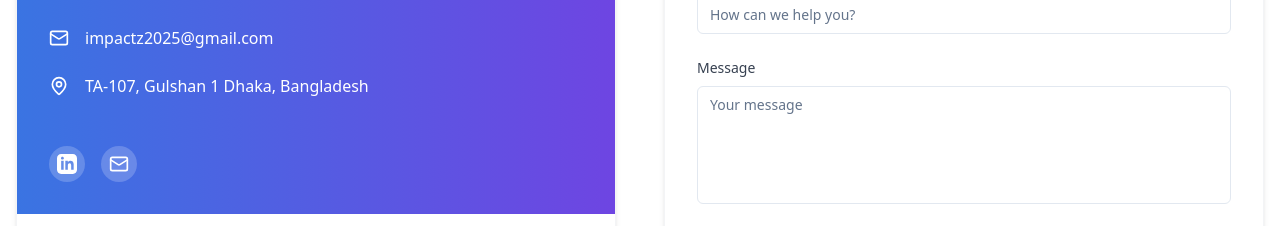
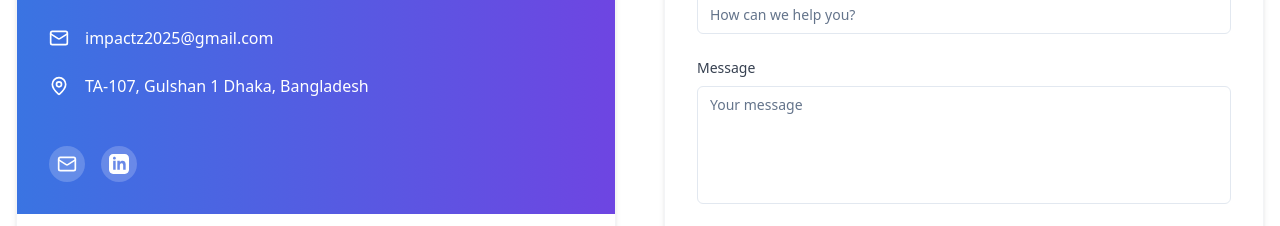
Before and after one commit to TasnimulHassan02/IMPACTZ-Website, a React (Vite) app: page / in a window 1280 px wide. Shown: the part 3067-3293 px from the top of the page. Built offline with nearby package versions, Linux system fonts and the light colour scheme.

Commit message:
Fix: Mail icon alignment
Keep the mail icon on the left side.

```diff
--- a/src/components/Contact.tsx
+++ b/src/components/Contact.tsx
@@ -2,7 +2,7 @@ import React from "react";
 import { Button } from "@/components/ui/button";
 import { Input } from "@/components/ui/input";
 import { Textarea } from "@/components/ui/textarea";
-import { Mail, Phone, MapPin, Send } from "lucide-react";
+import { Mail, Phone, MapPin, Send, Linkedin } from "lucide-react";
 
 const Contact: React.FC = () => {
   const handleSubmit = (e: React.FormEvent) => {
@@ -48,13 +48,13 @@ const Contact: React.FC = () => {
 
               <div className="mt-12">
                 <div className="flex space-x-4">
+                  <a href="#" className="bg-white/20 hover:bg-white/40 transition-colors p-2 rounded-full">
+                    <Mail className="w-5 h-5 text-white" />
+                  </a>
                   <a href="https://www.linkedin.com/company/impactz2025/?viewAsMember=true" className="bg-white/20 hover:bg-white/40 transition-colors p-2 rounded-full">
                     <svg className="w-5 h-5 text-white" fill="currentColor" viewBox="0 0 24 24" xmlns="http://www.w3.org/2000/svg">
                       <path d="M19 0h-14c-2.761 0-5 2.239-5 5v14c0 2.761 2.239 5 5 5h14c2.762 0 5-2.239 5-5v-14c0-2.761-2.238-5-5-5zm-11 19h-3v-11h3v11zm-1.5-12.268c-.966 0-1.75-.79-1.75-1.764s.784-1.764 1.75-1.764 1.75.79 1.75 1.764-.783 1.764-1.75 1.764zm13.5 12.268h-3v-5.604c0-3.368-4-3.113-4 0v5.604h-3v-11h3v1.765c1.396-2.586 7-2.777 7 2.476v6.759z"></path>
                     </svg>
-                  </a>
-                  <a href="#" className="bg-white/20 hover:bg-white/40 transition-colors p-2 rounded-full">
-                    <Mail className="w-5 h-5 text-white" />
                   </a>
                 </div>
               </div>
```
